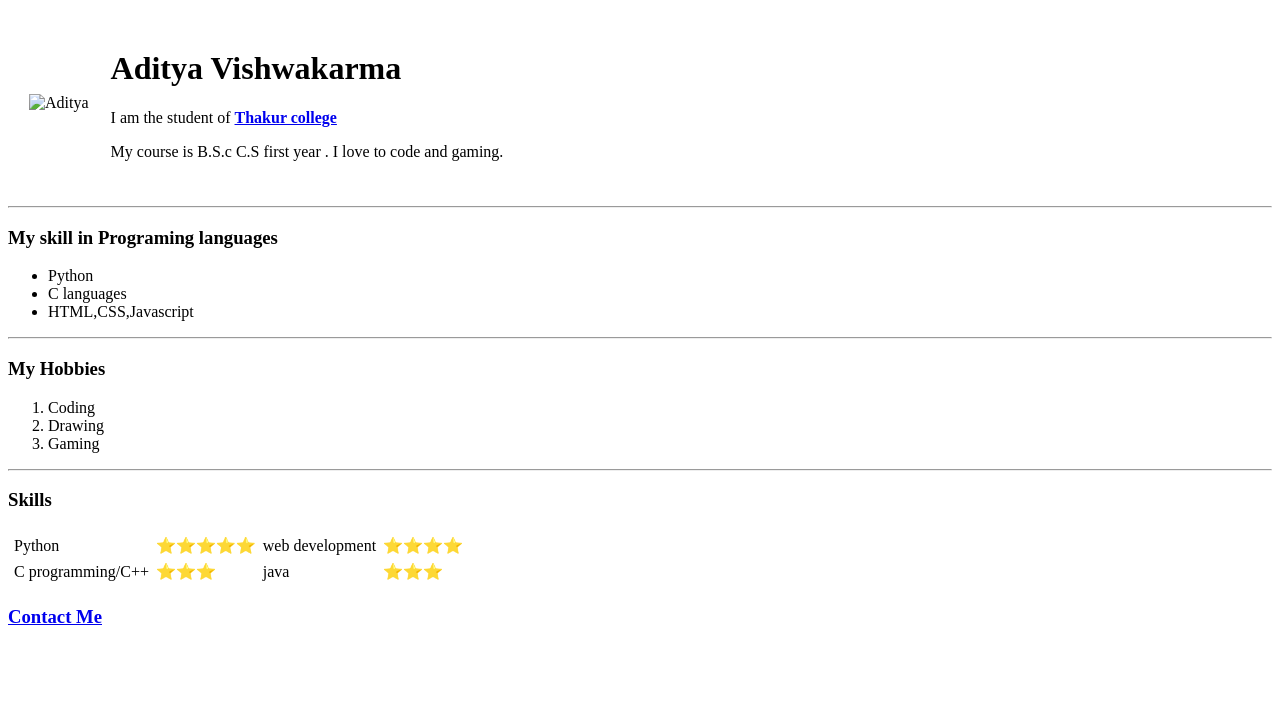
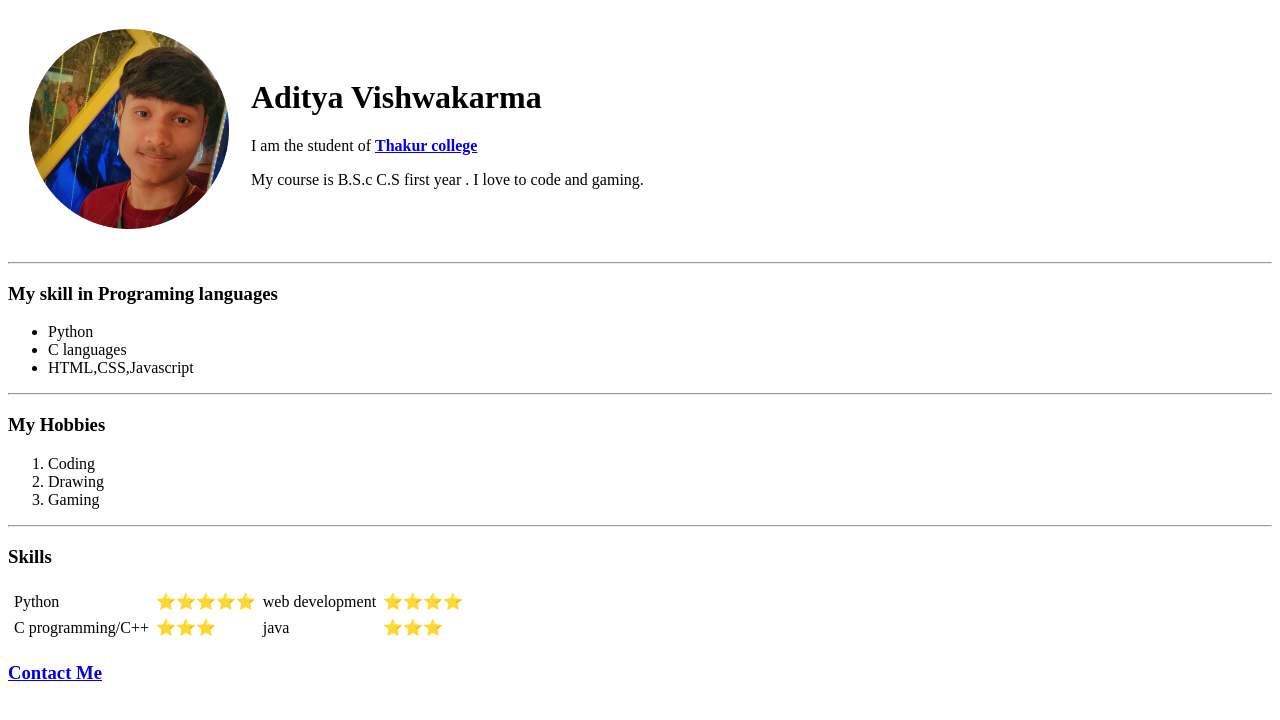
Before and after one commit to adityatcsc/CV, a plain HTML site: page index.html in a window 1280 px wide. Drawn offline with Linux system fonts and the light colour scheme; the site is published under a folder, as on GitHub Pages, so addresses that start at the root find nothing.

Commit message:
update in image

```diff
--- a/index.html
+++ b/index.html
@@ -7,7 +7,7 @@
 <body>
     <table cellspacing="20">
         <tr>
-            <td><img src="/image/aditya.png" alt="Aditya" height="200" width="200"></td>
+            <td><img src="image/aditya.png" alt="Aditya" height="200" width="200"></td>
             <td><h1>Aditya Vishwakarma</h1>
                 <p>I am the student of <strong><a href="https://www.tcsc.edu.in/">Thakur college</a> </strong></p>
                 <p>My course is B.S.c C.S first year . I love to code and gaming.</p></td>
```
